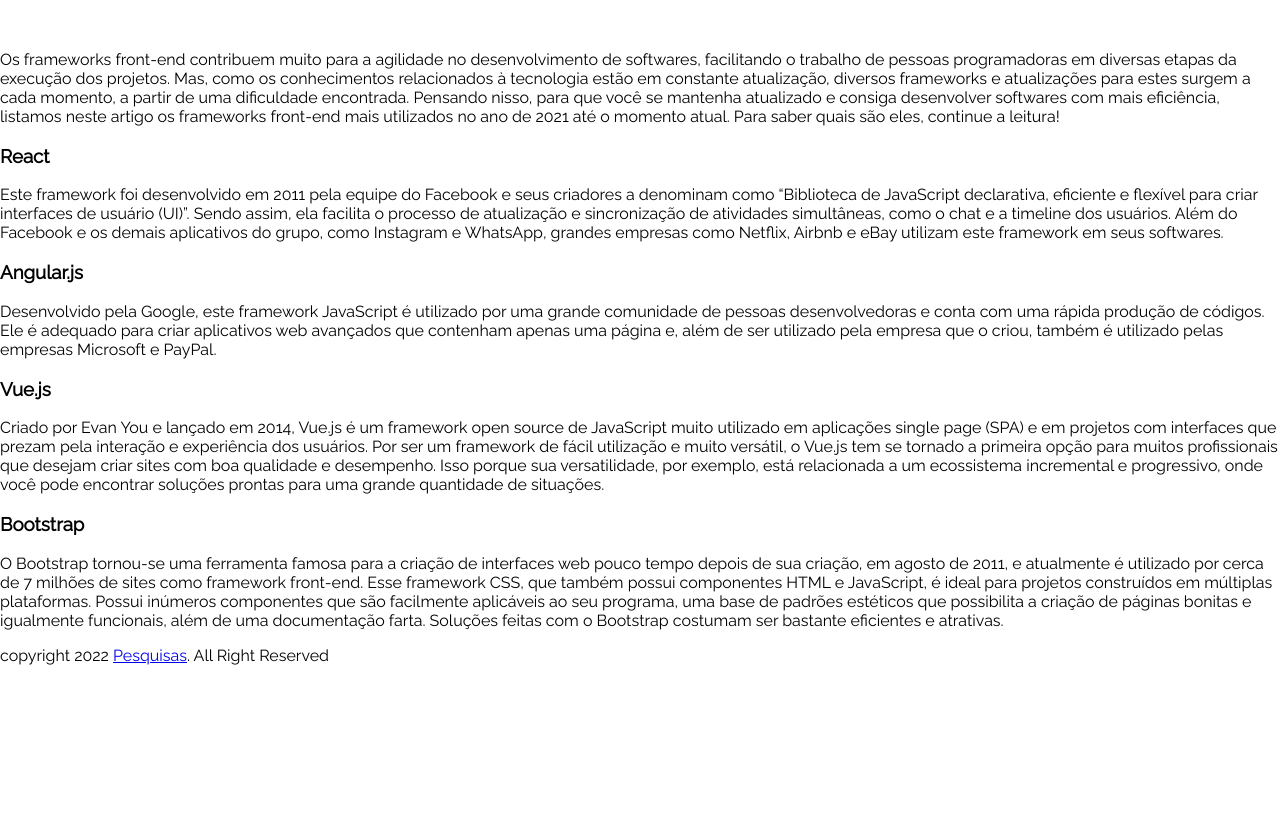
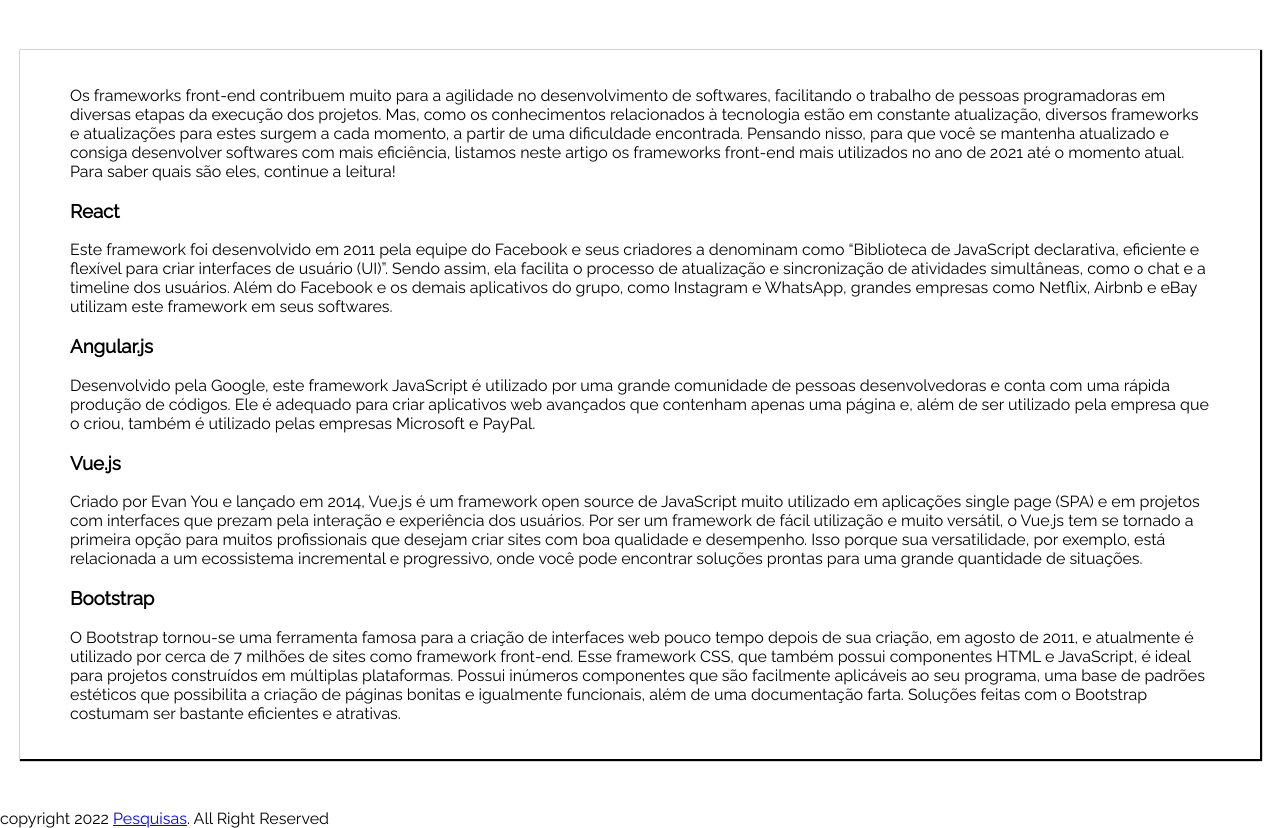
Before and after one commit to enoqueJonas/AnibalEnoque, a plain HTML site: page index.html in a window 1280 px wide. Shown: the part 850-1678 px from the top of the page. Before the commit the page ends 1515 px from the top, so only its background shows below. Drawn offline with Linux system fonts and the light colour scheme.

Commit message:
improvement

```diff
--- a/css/style.css
+++ b/css/style.css
@@ -27,7 +27,9 @@ html, body {
 }
 
 .main-content{
-  margin-top: 50px;
+  margin: 50px 20px 50px 20px;
+  padding: 20px 50px 20px 50px;
+  box-shadow: 1px 1px 1px 1px black;
 }
 
 .banner .content h2{
--- a/index.html
+++ b/index.html
@@ -30,29 +30,29 @@
 		</div>
 	</section>
     <section class="main-content">
-        Os frameworks front-end contribuem muito para a agilidade no desenvolvimento de softwares, facilitando o trabalho de pessoas programadoras em diversas etapas da execução dos projetos. Mas, como os conhecimentos relacionados à tecnologia estão em constante atualização, diversos frameworks e atualizações para estes surgem a cada momento, a partir de uma dificuldade encontrada.
+        <p>Os frameworks front-end contribuem muito para a agilidade no desenvolvimento de softwares, facilitando o trabalho de pessoas programadoras em diversas etapas da execução dos projetos. Mas, como os conhecimentos relacionados à tecnologia estão em constante atualização, diversos frameworks e atualizações para estes surgem a cada momento, a partir de uma dificuldade encontrada.
 
         Pensando nisso, para que você se mantenha atualizado e consiga desenvolver softwares com mais eficiência, listamos neste artigo os frameworks front-end mais utilizados no ano de 2021 até o momento atual.
 
-        Para saber quais são eles, continue a leitura!
+        Para saber quais são eles, continue a leitura!</p>
 
         <h3>React</h3>
-        Este framework foi desenvolvido em 2011 pela equipe do Facebook e seus criadores a denominam como “Biblioteca de JavaScript declarativa, eficiente e flexível para criar interfaces de usuário (UI)”. Sendo assim, ela facilita o processo de atualização e sincronização de atividades simultâneas, como o chat e a timeline dos usuários.
+        <p>Este framework foi desenvolvido em 2011 pela equipe do Facebook e seus criadores a denominam como “Biblioteca de JavaScript declarativa, eficiente e flexível para criar interfaces de usuário (UI)”. Sendo assim, ela facilita o processo de atualização e sincronização de atividades simultâneas, como o chat e a timeline dos usuários.
 
-        Além do Facebook e os demais aplicativos do grupo, como Instagram e WhatsApp, grandes empresas como Netflix, Airbnb e eBay utilizam este framework em seus softwares.
+            Além do Facebook e os demais aplicativos do grupo, como Instagram e WhatsApp, grandes empresas como Netflix, Airbnb e eBay utilizam este framework em seus softwares.</p>
 
         <h3>Angular.js</h3>
-        Desenvolvido pela Google, este framework JavaScript é utilizado por uma grande comunidade de pessoas desenvolvedoras e conta com uma rápida produção de códigos. Ele é adequado para criar aplicativos web avançados que contenham apenas uma página e, além de ser utilizado pela empresa que o criou, também é utilizado pelas empresas Microsoft e PayPal.
+        <p>Desenvolvido pela Google, este framework JavaScript é utilizado por uma grande comunidade de pessoas desenvolvedoras e conta com uma rápida produção de códigos. Ele é adequado para criar aplicativos web avançados que contenham apenas uma página e, além de ser utilizado pela empresa que o criou, também é utilizado pelas empresas Microsoft e PayPal.</p>
 
         <h3>Vue.js</h3>
-        Criado por Evan You e lançado em 2014, Vue.js é um framework open source de JavaScript muito utilizado em aplicações single page (SPA) e em projetos com interfaces que prezam pela interação e experiência dos usuários.
+        <p>Criado por Evan You e lançado em 2014, Vue.js é um framework open source de JavaScript muito utilizado em aplicações single page (SPA) e em projetos com interfaces que prezam pela interação e experiência dos usuários.
 
-        Por ser um framework de fácil utilização e muito versátil, o Vue.js tem se tornado a primeira opção para muitos profissionais que desejam criar sites com boa qualidade e desempenho. Isso porque sua versatilidade, por exemplo, está relacionada a um ecossistema incremental e progressivo, onde você pode encontrar soluções prontas para uma grande quantidade de situações.
+            Por ser um framework de fácil utilização e muito versátil, o Vue.js tem se tornado a primeira opção para muitos profissionais que desejam criar sites com boa qualidade e desempenho. Isso porque sua versatilidade, por exemplo, está relacionada a um ecossistema incremental e progressivo, onde você pode encontrar soluções prontas para uma grande quantidade de situações.</p>
 
         <h3>Bootstrap</h3>
-        O Bootstrap tornou-se uma ferramenta famosa para a criação de interfaces web pouco tempo depois de sua criação, em agosto de 2011, e atualmente é utilizado por cerca de 7 milhões de sites como framework front-end.
+        <p>O Bootstrap tornou-se uma ferramenta famosa para a criação de interfaces web pouco tempo depois de sua criação, em agosto de 2011, e atualmente é utilizado por cerca de 7 milhões de sites como framework front-end.
 
-        Esse framework CSS, que também possui componentes HTML e JavaScript, é ideal para projetos construídos em múltiplas plataformas. Possui inúmeros componentes que são facilmente aplicáveis ao seu programa, uma base de padrões estéticos que possibilita a criação de páginas bonitas e igualmente funcionais, além de uma documentação farta. Soluções feitas com o Bootstrap costumam ser bastante eficientes e atrativas.
+            Esse framework CSS, que também possui componentes HTML e JavaScript, é ideal para projetos construídos em múltiplas plataformas. Possui inúmeros componentes que são facilmente aplicáveis ao seu programa, uma base de padrões estéticos que possibilita a criação de páginas bonitas e igualmente funcionais, além de uma documentação farta. Soluções feitas com o Bootstrap costumam ser bastante eficientes e atrativas.</p>
     </section>
 </body>
 <footer>
```
Also changed, not shown: 1 other file.
